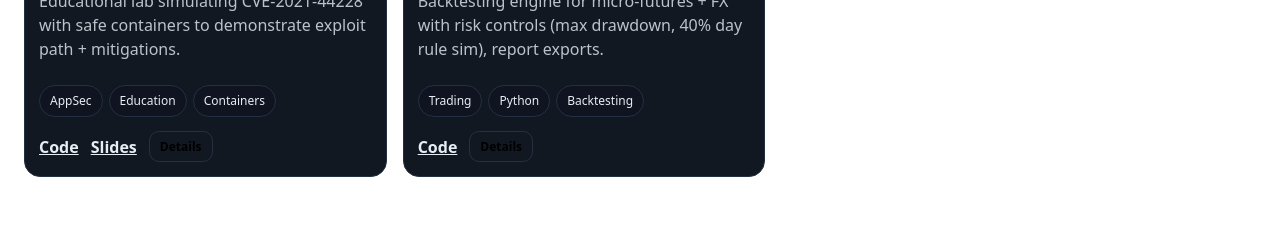
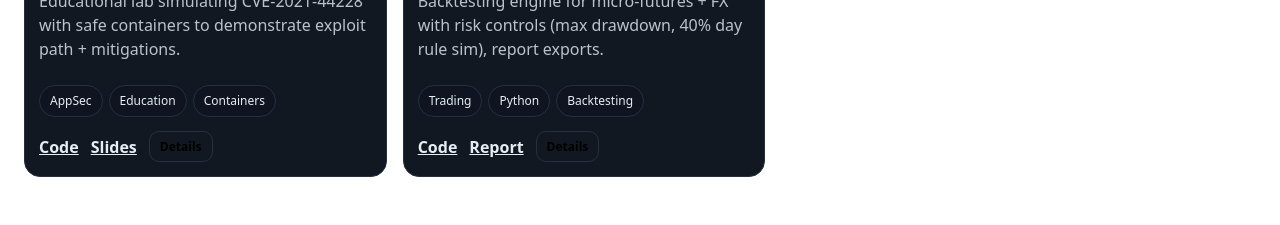
Before and after one commit to Nickman1212/nikolla-portfolio, a React (Vite) app: page / in a window 1280 px wide. Shown: the part 1580-1805 px from the top of the page. Built offline with nearby package versions, Linux system fonts and the light colour scheme.

Commit message:
Update App.tsx

```diff
--- a/src/App.tsx
+++ b/src/App.tsx
@@ -1,6 +1,13 @@
 import { useEffect, useMemo, useState } from "react";
 
-type LinkSet = { repo?: string; demo?: string; writeup?: string; slides?: string };
+type LinkSet = {
+  repo?: string;
+  demo?: string;
+  writeup?: string;
+  slides?: string;
+  report?: string; // added report here
+};
+
 type Project = {
   id: string;
   title: string;
@@ -89,7 +96,7 @@ const projects: Project[] = [
       "Backtesting engine for micro-futures + FX with risk controls (max drawdown, 40% day rule sim), report exports.",
     impact: ["Event-driven engine, slippage model", "Walk-forward optimization", "Sharpe / Sortino reports"],
     tags: ["Trading", "Python", "Backtesting"],
-    links: { repo: "#", report: "#" as any }, // keep shape consistent
+    links: { repo: "#", report: "#" }, // report included properly
     thumbnail:
       "https://images.unsplash.com/photo-1640340434868-52949e8cbf3a?q=80&w=1200&auto=format&fit=crop",
   },
@@ -214,6 +221,7 @@ export default function App() {
                     {p.links?.demo && <a href={p.links.demo} target="_blank">Demo</a>}
                     {p.links?.writeup && <a href={p.links.writeup} target="_blank">Write-up</a>}
                     {p.links?.slides && <a href={p.links.slides} target="_blank">Slides</a>}
+                    {p.links?.report && <a href={p.links.report} target="_blank">Report</a>}
                     <button className="btn small" onClick={() => setOpen(p)}>Details</button>
                   </div>
                 </div>
@@ -313,6 +321,7 @@ export default function App() {
                 {open.links?.demo && <a href={open.links.demo} target="_blank">Demo</a>}
                 {open.links?.writeup && <a href={open.links.writeup} target="_blank">Write-up</a>}
                 {open.links?.slides && <a href={open.links.slides} target="_blank">Slides</a>}
+                {open.links?.report && <a href={open.links.report} target="_blank">Report</a>}
               </div>
             </div>
           </div>
```
